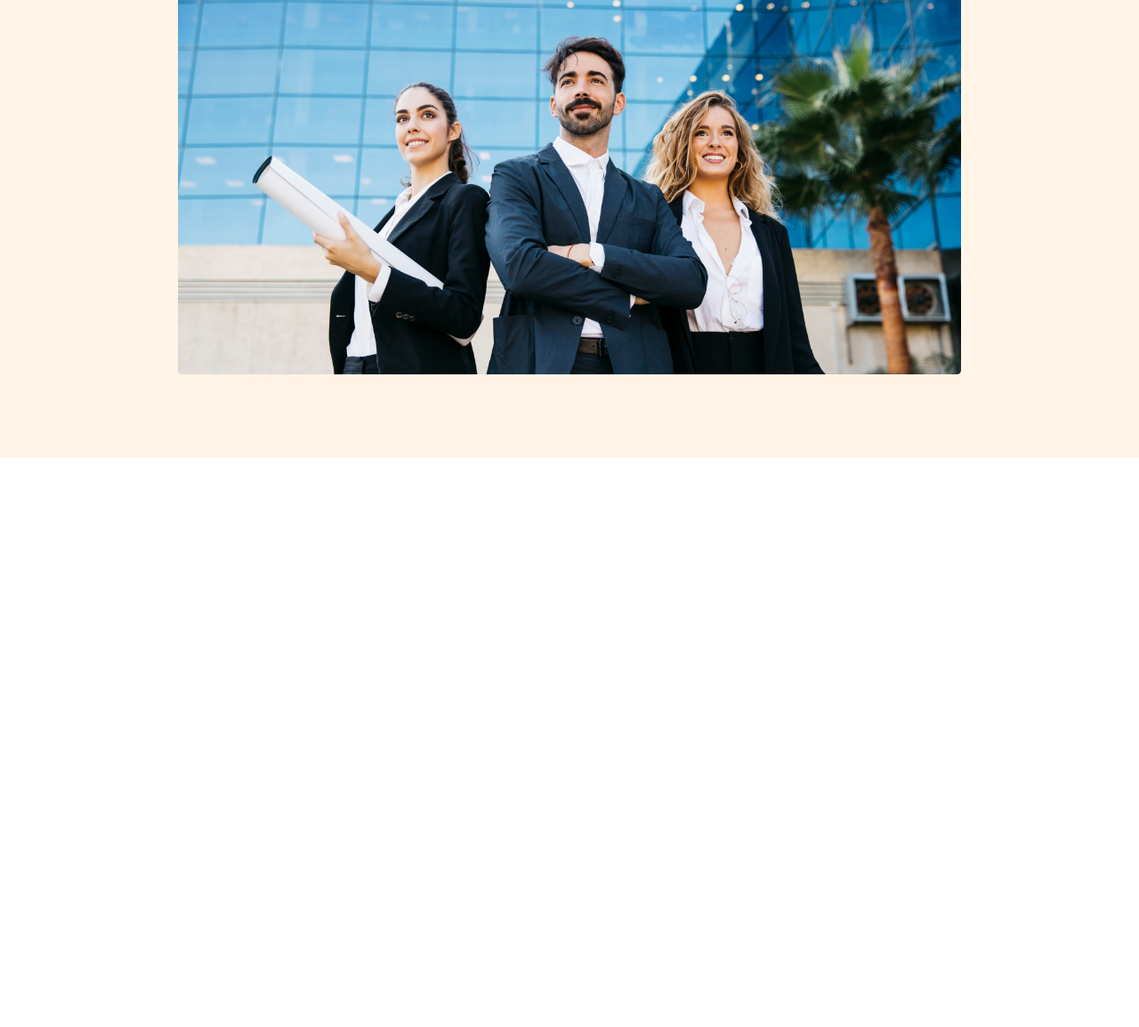
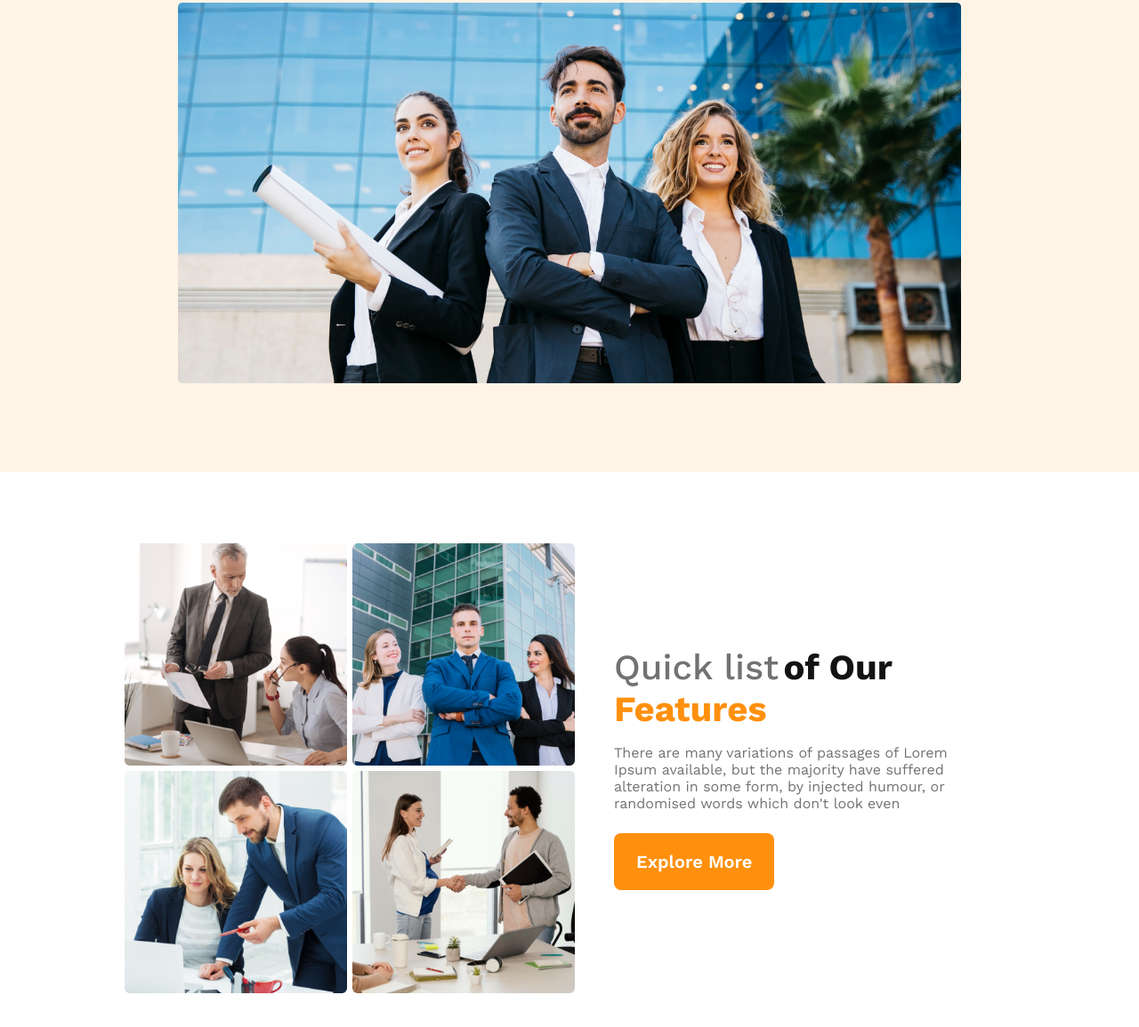
Before and after one commit to dev-aanis/architect-website, a plain HTML site: page index.html in a window 1280 px wide. Shown: the part 569-1724 px from the top of the page at 89% size. Before the commit the page ends 1084 px from the top, so only its background shows below. Drawn offline with nearby package versions, Linux system fonts and the light colour scheme.

Commit message:
team content added

```diff
--- a/index.html
+++ b/index.html
@@ -10,7 +10,7 @@
     <header>
         <nav>
             <h3 class="nav-title">G3 Architects</h3>
-            <ul>
+            <ul class="nav-menu">
                 <li><a href="">Home</a></li>
                 <li><a href="">About</a></li>
                 <li><a href="">Contact us</a></li>
@@ -30,7 +30,22 @@
     </header>
 
     <main>
+        <!--Team Section start here-->
+        <section class="team-container">
+            <div class="team-image-container">
+                <img style="width: 250px; height: 250px;" src="images/team1.png" alt="">
+                <img style="width: 250px; height: 250px;" src="images/team2.png" alt="">
+                <img style="width: 250px; height: 250px;" src="images/team3.png" alt="">
+                <img style="width: 250px; height: 250px;" src="images/team4.png" alt="">
+            </div>
 
+            <div class="team-text-container">
+                <h3 style="margin-bottom: 16px;" class="team-title"><span style="color: #727272; font-size: 40px; font-weight: 500;">Quick list</span> <span style="color: #131313; font-size: 40px; font-weight: 700;">of Our</span> <span style="color: #FF900E; font-size: 40px; font-weight: 700;">Features</span></h3>
+                <p style="color: #727272; font-size: 16px; font-weight: 400px; margin-bottom: 24px;" class="team-description">There are many variations of passages of Lorem Ipsum available, but the majority have suffered alteration in some form, by injected humour, or randomised words which don't look even</p>
+                <button class="btn-primary">Explore More</button>
+            </div>
+        </section>
+        <!--Team Section start here-->
     </main>
 
     <footer>
--- a/style.css
+++ b/style.css
@@ -17,6 +17,7 @@
     font-size: 20px;
     font-weight: 600;
     padding: 20px 25px;
+    cursor: pointer;
 }
 /*shared style end here*/
 
@@ -25,7 +26,7 @@ header{
     background: rgba(255, 144, 14, 0.10);
     padding: 50px 200px;
     max-width: 1400px;
-    /* height: 1100px; */
+    height: 1100px;
     margin: 0 auto;
 }
 nav{
@@ -37,7 +38,7 @@ nav{
 .nav-title{
     color: #131313;
     text-align: center;
-    font-size: 40px;
+    font-size: 48px;
     font-weight: 700;
 }
 nav > ul {
@@ -45,7 +46,7 @@ nav > ul {
 }
 nav li {
     list-style: none;
-    margin-right: 30px;
+    margin-right: 25px;
     font-size: 16px;
     font-weight: 500;
 }
@@ -77,3 +78,35 @@ nav li a{
     max-width: 1000px;
 }
 /*banner content style style end here*/
+/*header section end here*/
+
+/*main section style start here*/
+main{
+    max-width: 1400px;
+    margin: 0 auto;
+}
+.team-container{
+    display: flex;
+    width: 1000px;
+    margin: 80px auto 150px auto;
+    align-items: center;
+}
+.team-image-container{
+    display: grid;
+    grid-template-columns: repeat(2, 1fr);
+    gap: 6px;
+    width: 50%;
+}
+.team-text-container{
+    width: 50%;
+    padding: 0 50px;
+}
+/*main section style end here*/
+
+
+
+
+
+/*Responsive media style start here*/
+/*For Mobile Devices*/
+/*Responsive media style end here*/
```
